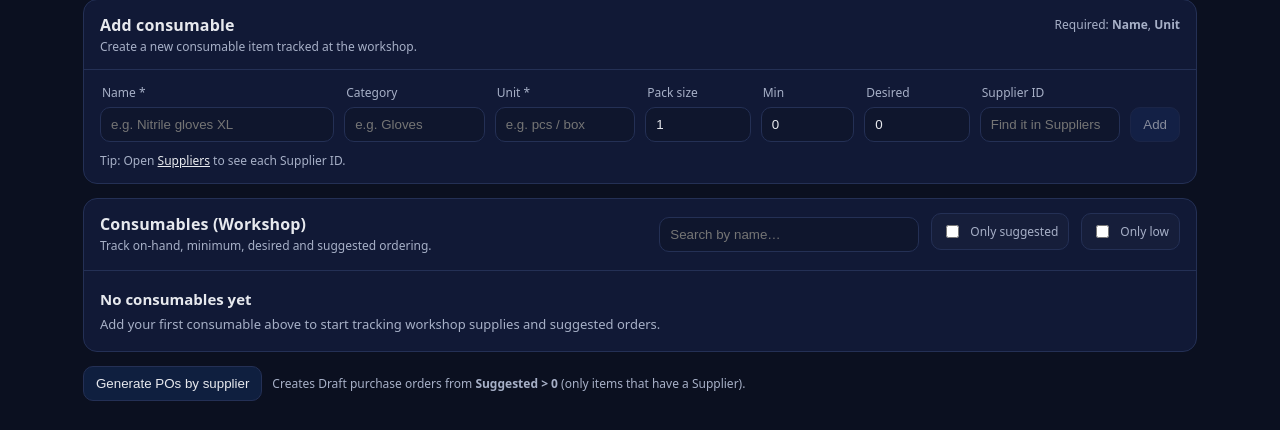
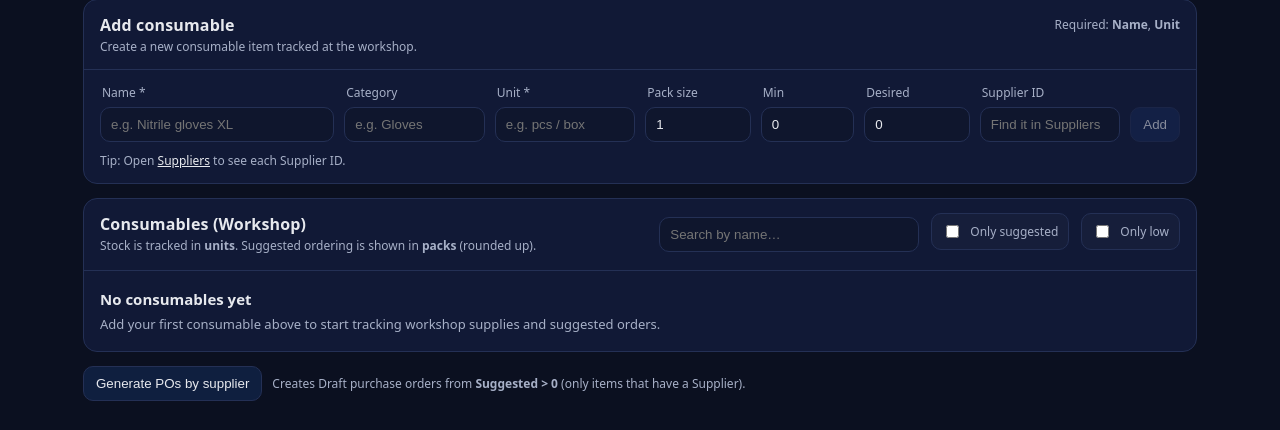
Before and after one commit to cfragoulis-design/Warehouse, a FastAPI app: template app/templates/consumables_list.html in a window 1280 px wide. Shown: the part 88-518 px from the top of the page. Run offline with FastAPI, Linux system fonts and the light colour scheme; the template is opened without the code that fills it, so the values that code supplies are empty; parts of the project's set-up code (start-up, migrations or seed data) failed here and were passed over.

Commit message:
Add files via upload

```diff
--- a/app/consumables_service.py
+++ b/app/consumables_service.py
@@ -36,8 +36,19 @@ def _d(x) -> Decimal:
     if x is None:
         return Decimal("0")
     if isinstance(x, Decimal):
-        return x
+        # Normalize negative zero which can show up from some DB backends
+        return Decimal("0") if x == Decimal("-0") else x
     return Decimal(str(x))
+
+
+def _packs_for(qty_units: Decimal, pack_size: Decimal) -> int:
+    """Return how many packs are represented by qty_units (rounded up)."""
+    if qty_units <= 0:
+        return 0
+    p = pack_size if pack_size and pack_size > 0 else Decimal("1")
+    n = qty_units / p
+    n_int = int(n) if n == int(n) else int(n) + 1
+    return int(n_int)
 
 
 def _round_to_pack(qty: Decimal, pack: Decimal) -> Decimal:
@@ -79,7 +90,9 @@ def consumables_list(request: Request, db: Session = Depends(get_db), user: User
         desired = _d(c.desired_qty)
         pack = _d(c.pack_size) if c.pack_size is not None else Decimal("1")
         suggested_raw = desired - (on_hand + on_order)
-        suggested = _round_to_pack(suggested_raw, pack) if suggested_raw > 0 else Decimal("0")
+        # Suggested is stored/handled in *units* but always rounded up to a whole pack.
+        suggested_units = _round_to_pack(suggested_raw, pack) if suggested_raw > 0 else Decimal("0")
+        suggested_packs = _packs_for(suggested_units, pack) if suggested_units > 0 else 0
         rows.append({
             "id": c.id,
             "name": c.name,
@@ -90,7 +103,8 @@ def consumables_list(request: Request, db: Session = Depends(get_db), user: User
             "desired_qty": desired,
             "on_hand": on_hand,
             "on_order": on_order,
-            "suggested": suggested,
+            "suggested_units": suggested_units,
+            "suggested_packs": suggested_packs,
             "supplier_name": suppliers.get(c.supplier_id).name if c.supplier_id and c.supplier_id in suppliers else "",
             "notes": c.notes or "",
         })
@@ -279,13 +293,20 @@ def po_view(po_id: int, request: Request, db: Session = Depends(get_db), user: U
         remaining = ordered - received
         if remaining < 0:
             remaining = Decimal("0")
+
+        pack = _d(it.pack_size_snapshot) if it.pack_size_snapshot is not None else Decimal("1")
+        ordered_packs = _packs_for(ordered, pack) if ordered > 0 else 0
+        remaining_packs = _packs_for(remaining, pack) if remaining > 0 else 0
         rows.append({
             "item_id": it.id,
             "consumable": cname,
             "unit": it.unit_snapshot or "",
+            "pack_size": pack,
             "ordered": ordered,
             "received": received,
             "remaining": remaining,
+            "ordered_packs": ordered_packs,
+            "remaining_packs": remaining_packs,
         })
 
     return templates.TemplateResponse(
--- a/app/templates/consumables_list.html
+++ b/app/templates/consumables_list.html
@@ -51,7 +51,10 @@
   .bOk{border-color:rgba(34,197,94,.35);background:rgba(34,197,94,.10);color:#c8f7dd}
   .actions{display:flex;gap:8px;flex-wrap:wrap;align-items:center}
   .mini{display:inline-flex;gap:6px;align-items:center}
-  .mini input{width:76px}
+  .mini input{width:82px}
+  .btnIcon{width:38px;display:inline-flex;justify-content:center}
+  .kpi{display:flex;flex-direction:column;gap:4px}
+  .kpi .small{font-size:12px;color:var(--muted)}
   .filters{display:flex;gap:10px;flex-wrap:wrap;align-items:center}
   .filters input{width:260px}
   .toggle{display:inline-flex;gap:8px;align-items:center;border:1px solid var(--line);background:rgba(255,255,255,.02);padding:8px 10px;border-radius:10px;cursor:pointer;user-select:none}
@@ -136,7 +139,7 @@
       <div class="card-h">
         <div>
           <h2>Consumables (Workshop)</h2>
-          <div class="sub">Track on-hand, minimum, desired and suggested ordering.</div>
+          <div class="sub">Stock is tracked in <b>units</b>. Suggested ordering is shown in <b>packs</b> (rounded up).</div>
         </div>
         <div class="filters">
           <input id="q" placeholder="Search by name…" />
@@ -163,43 +166,49 @@
             <th style="min-width:240px">Name</th>
             <th>Category</th>
             <th>Supplier</th>
-            <th>Stock</th>
-            <th>On‑order</th>
+            <th>Stock (units)</th>
+            <th>On‑order (units)</th>
             <th>Min</th>
             <th>Desired</th>
-            <th>Suggested</th>
+            <th>Suggested (packs)</th>
             <th style="min-width:220px">Actions</th>
           </tr>
         </thead>
         <tbody id="tbody">
           {% for r in rows %}
           {% set is_low = (r.min_qty > 0 and r.on_hand < r.min_qty) %}
-          {% set has_suggested = (r.suggested > 0) %}
+          {% set has_suggested = (r.suggested_packs > 0) %}
           <tr class="r"
               data-name="{{ r.name|lower }}"
               data-low="{{ 1 if is_low else 0 }}"
               data-suggested="{{ 1 if has_suggested else 0 }}">
             <td>
               <div class="name">{{ r.name }}</div>
-              <div class="meta">{{ r.unit }} • pack {{ r.pack_size }}</div>
+              <div class="meta">
+                {% if r.unit %}{{ r.unit }}{% else %}<span class="muted">unit</span>{% endif %}
+                • pack {{ r.pack_size|int }}
+                {% if r.unit %} {{ r.unit }}{% endif %}/pack
+              </div>
             </td>
             <td class="muted">{{ r.category }}</td>
             <td>{{ r.supplier_name }}</td>
             <td class="num">
               {% if is_low %}
-                <span class="badge bDanger">Low • {{ r.on_hand }}</span>
-              {% else %}
-                <span class="badge">{{ r.on_hand }}</span>
+                <span class="badge bDanger">LOW</span>
               {% endif %}
+              <span class="badge">{{ r.on_hand }}</span>
             </td>
             <td class="num muted">{{ r.on_order }}</td>
             <td class="num muted">{{ r.min_qty }}</td>
             <td class="num muted">{{ r.desired_qty }}</td>
             <td class="num">
               {% if has_suggested %}
-                <span class="badge bWarn">Suggested • {{ r.suggested }}</span>
+                <div class="kpi">
+                  <span class="badge bWarn">Order • {{ r.suggested_packs }} pack{% if r.suggested_packs != 1 %}s{% endif %}</span>
+                  <span class="small">= {{ r.suggested_units }} {% if r.unit %}{{ r.unit }}{% else %}units{% endif %}</span>
+                </div>
               {% else %}
-                <span class="badge bOk">OK • 0</span>
+                <span class="muted">—</span>
               {% endif %}
             </td>
             <td>
@@ -210,14 +219,14 @@
                 </form>
                 <form method="post" action="/consumables/{{ r.id }}/adjust" style="display:inline;">
                   <input type="hidden" name="delta" value="1" />
-                  <button class="btn2" type="submit" title="Add 1">+1</button>
+                  <button class="btn2 btnIcon" type="submit" title="Add 1">+1</button>
                 </form>
                 <form method="post" action="/consumables/{{ r.id }}/adjust" style="display:inline;">
                   <input type="hidden" name="delta" value="-1" />
-                  <button class="btn2" type="submit" title="Remove 1">-1</button>
+                  <button class="btn2 btnIcon" type="submit" title="Remove 1">-1</button>
                 </form>
                 <form method="post" action="/consumables/{{ r.id }}/toggle" style="display:inline;">
-                  <button class="btn2 btnDanger" type="submit">Disable</button>
+                  <button class="btn2 btnDanger" type="submit" onclick="return confirm('Disable this consumable?')">Disable</button>
                 </form>
               </div>
             </td>
```
Also changed, not shown: app/templates/purchase_order_view.html (+16 -5 lines).
